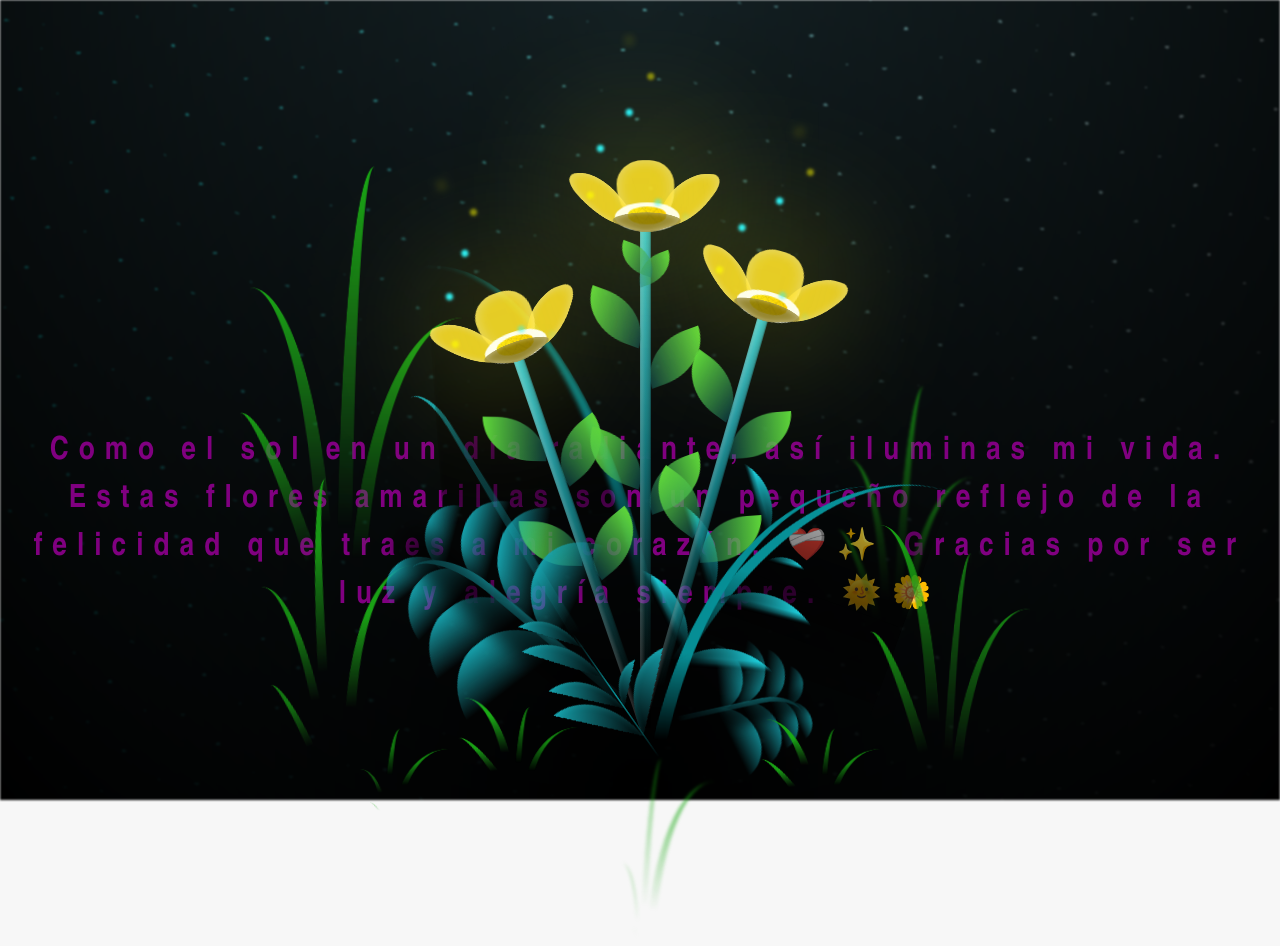
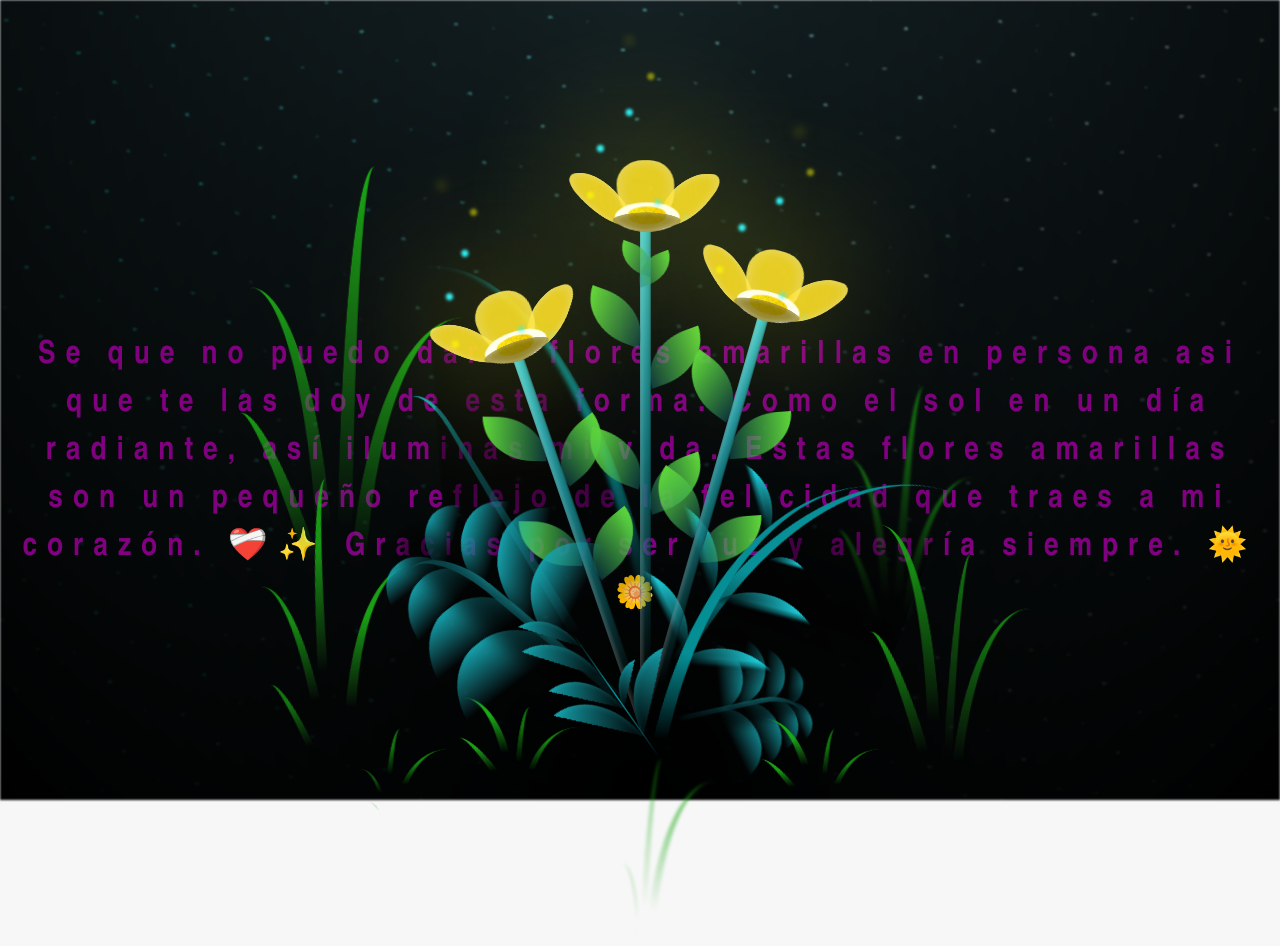
Before and after one commit to Gabriel1Urbano/Ami, a plain HTML site: page flower.html in a window 1280 px wide. Drawn offline with Linux system fonts and the light colour scheme.

Commit message:
Update flower.html

```diff
--- a/flower.html
+++ b/flower.html
@@ -13,7 +13,7 @@
     <div id="lyrics">
 
     </div>
-    <h1 class="titulo">Como el sol en un día radiante, así iluminas mi vida.
+    <h1 class="titulo">Se que no puedo darte flores amarillas en persona asi que te las doy de esta forma. Como el sol en un día radiante, así iluminas mi vida.
       Estas flores amarillas son un pequeño reflejo de la felicidad que traes a mi corazón. ❤️‍🩹✨
       Gracias por ser luz y alegría siempre. 🌞🌼</h1>
 
```
